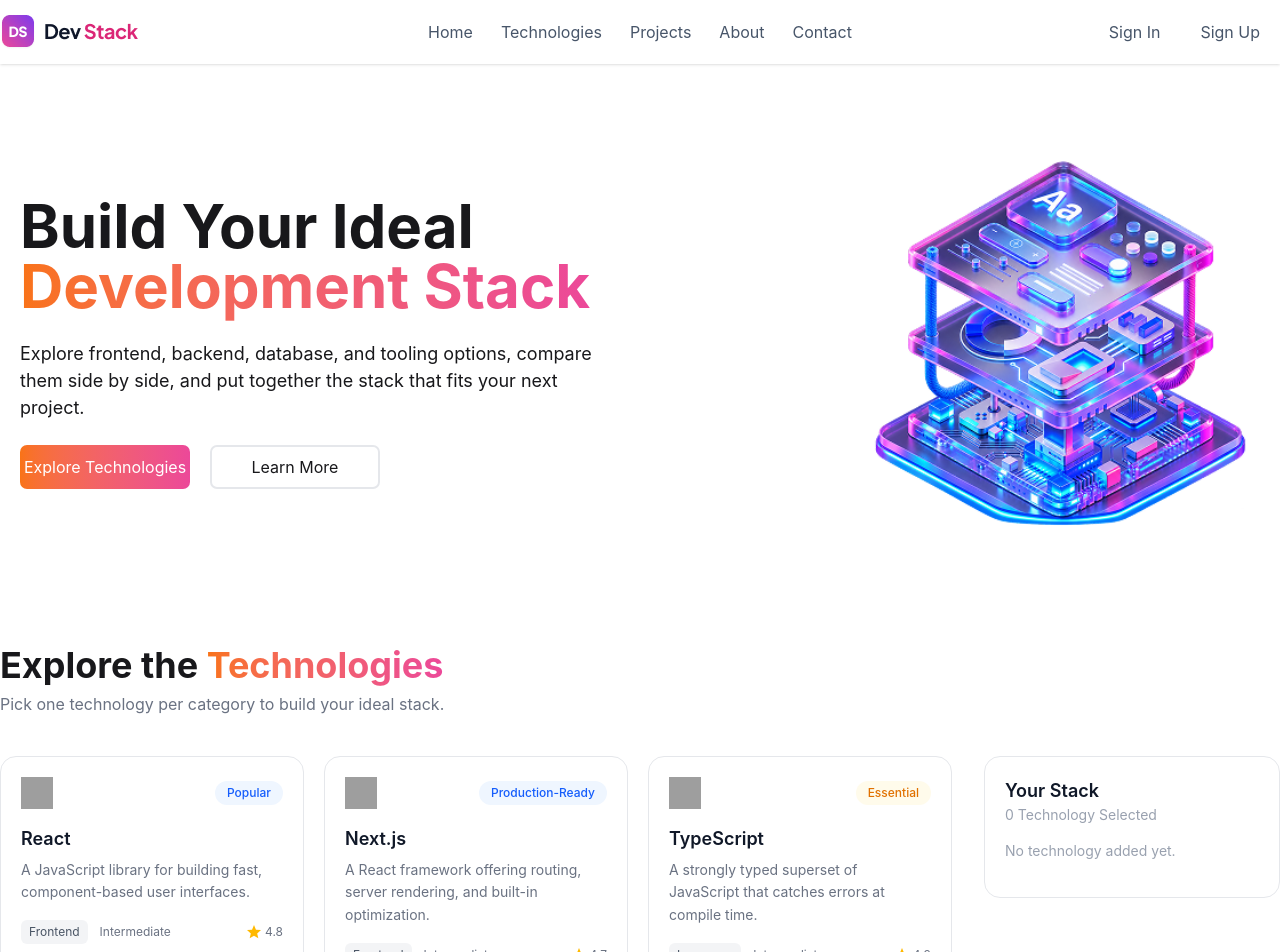
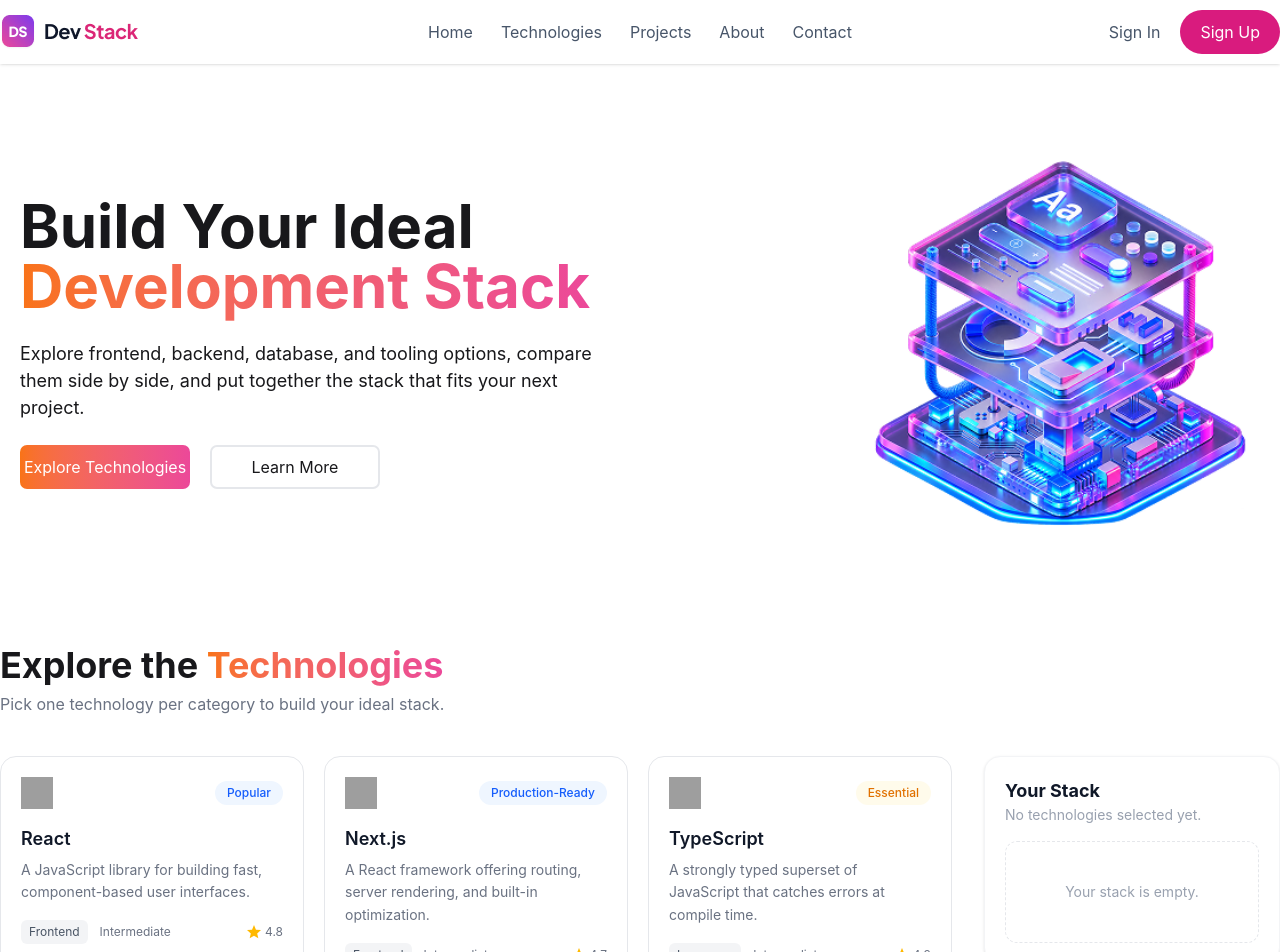
Before and after one commit to jahanabir8/Dev-Stack, a React (Vite) app: page / in a window 1280 px wide. Shown: the top 952 px of the page. Built offline with nearby package versions, Linux system fonts and the light colour scheme; grey boxes are pictures that could not be loaded.

Commit message:
navbar section match with design requirements

```diff
--- a/src/Component/Nav/Nav.tsx
+++ b/src/Component/Nav/Nav.tsx
@@ -2,12 +2,12 @@ import Logo from "../../assets/logo-text.png";
 
 const Nav = () => {
   return (
-    <div className="nav-bar bg-base-100 shadow-sm relative">
-      <div className="navbar p-0  max-w-7xl mx-auto">
+    <div className="nav-bar bg-base-100 shadow-sm sticky top-0 z-50">
+      <div className="navbar px-5 xl:px-0 max-w-7xl mx-auto">
         {/* navbar-start: hamburger + desktop logo */}
         <div className="navbar-start">
           <div className="dropdown">
-            <div tabIndex={0} role="button" className="btn btn-ghost lg:hidden">
+            <div tabIndex={0} role="button" className="btn px-0 btn-ghost lg:hidden">
               <svg
                 aria-label="Menu"
                 xmlns="http://www.w3.org/2000/svg"
@@ -56,7 +56,7 @@ const Nav = () => {
         {/* <a className="btn btn-ghost text-xl lg:hidden absolute left-1/2 -translate-x-1/2">
           <img src={Logo} alt="logo" />
         </a> */}
-        <a href="#!" className=" text-xl lg:hidden absolute left-1/2 -translate-x-1/2"
+        <a href="#!" className=" text-xl lg:hidden absolute left-1/2 -translate-x-1/2 max-w-[120px]"
           >
             <img src={Logo} alt="logo" />
           </a>
@@ -84,7 +84,7 @@ const Nav = () => {
 
         <div className="navbar-end flex">
           <button className="cursor-pointer text-[#475569] rounded-4xl hover:text-white hover:bg-[#D91B7E] py-1 px-2 lg:py-2.5 lg:px-5  transition-colors duration-300 ease-in-out">Sign In</button>
-          <button className="cursor-pointer text-[#475569] rounded-4xl hover:text-white hover:bg-[#D91B7E] py-1 px-2 lg:py-2.5 lg:px-5  transition-colors duration-300 ease-in-out">Sign Up</button>
+          <button className="cursor-pointer  rounded-4xl text-white bg-[#D91B7E] py-1 px-2 lg:py-2.5 lg:px-5  transition-colors duration-300 ease-in-out">Sign Up</button>
         </div>
       </div>
     </div>
--- a/src/Component/Technologies/TechSideBar.tsx
+++ b/src/Component/Technologies/TechSideBar.tsx
@@ -2,55 +2,48 @@ import type { TechType } from "../Type";
 
 export interface TechSideBarProps {
   selected: TechType[];
-  handleRemove: (tech: TechType)=>void;
-  handleRemoveAll: ()=> void
+  handleRemove: (tech: TechType) => void;
+  handleRemoveAll: () => void;
 }
 
-export default function TechSideBar({ selected, handleRemove, handleRemoveAll }: TechSideBarProps) {
+export default function TechSideBar({
+  selected,
+  handleRemove,
+  handleRemoveAll,
+}: TechSideBarProps) {
   return (
-    // <>
-
-    //     {
-    //         selected.length === 0 ? <p>No tech selected yet</p> : <p>{selected.length} tech selected</p>
-    //     }
-    // </>
-
-    <div className="sticky top-6 border border-gray-200 rounded-2xl p-5 bg-white h-fit">
-      <h3 className="text-lg font-semibold text-gray-900">Your Stack</h3>
+    <div className="sticky top-6 border border-gray-100 shadow-sm rounded-2xl p-5 bg-white h-fit">
+      <h3 className="text-lg font-bold text-gray-900">Your Stack</h3>
       <p className="text-sm text-gray-400 mb-4">
-        {selected.length} Technology Selected
+        {selected.length === 0
+          ? "No technologies selected yet."
+          : `${selected.length} Technology Selected`}
       </p>
 
       {selected.length === 0 ? (
-        <p className="text-sm text-gray-400 mb-4">No technology added yet.</p>
+        <div className="border border-dashed border-gray-200 rounded-xl py-10 flex items-center justify-center">
+          <p className="text-sm text-gray-400">Your stack is empty.</p>
+        </div>
       ) : (
         <div className="flex flex-col gap-3 mb-4">
           {selected.map((tech) => (
             <div
-                key={tech.id}
-              className="flex items-center justify-between border border-gray-200 rounded-xl p-3"
+              key={tech.id}
+              className="group flex items-center justify-between border border-gray-200 rounded-xl p-3"
             >
               <div className="flex items-center gap-3">
                 <img src={tech.icon} alt={tech.name} className="w-6 h-6" />
                 <div>
-                  <p className="text-sm font-medium text-gray-900">
-                    {tech.name}
-                  </p>
+                  <p className="text-sm font-medium text-gray-900">{tech.name}</p>
                   <p className="text-xs text-gray-400">{tech.category}</p>
                 </div>
               </div>
               <button
-                // onClick={() => onRemove(tech.id)}
-                onClick={()=>handleRemove(tech)}
+                onClick={() => handleRemove(tech)}
                 aria-label={`Remove ${tech.name}`}
-                className="text-gray-400 hover:text-gray-600"
+                className="text-gray-300 hover:text-gray-500 opacity-0 group-hover:opacity-100 transition-opacity"
               >
-                <svg
-                  className="w-4 h-4"
-                  fill="none"
-                  stroke="currentColor"
-                  viewBox="0 0 24 24"
-                >
+                <svg className="w-4 h-4" fill="none" stroke="currentColor" viewBox="0 0 24 24">
                   <path
                     strokeLinecap="round"
                     strokeLinejoin="round"
@@ -64,11 +57,14 @@ export default function TechSideBar({ selected, handleRemove, handleRemoveAll }:
         </div>
       )}
 
-      {
-        selected.length > 0 ? <button onClick={handleRemoveAll} className="w-full border border-red-200 text-red-500 text-sm font-medium py-2 rounded-xl hover:bg-red-50 transition-colors cursor-pointer">
-        Remove All
-      </button> : ''
-      }
+      {selected.length > 0 && (
+        <button
+          onClick={handleRemoveAll}
+          className="w-full border border-red-200 text-red-500 text-sm font-medium py-2 rounded-xl hover:bg-red-50 transition-colors cursor-pointer"
+        >
+          Remove All
+        </button>
+      )}
     </div>
   );
 }
```
